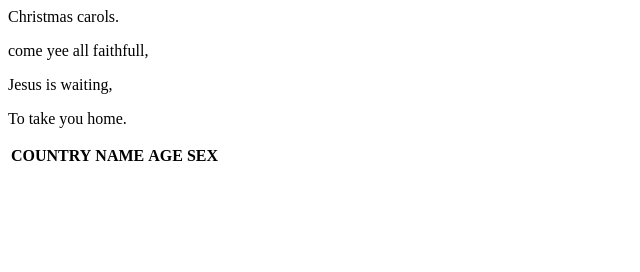
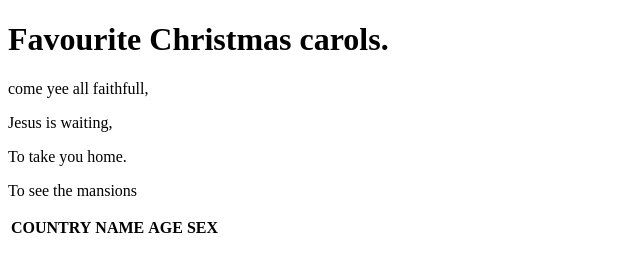
Before and after one commit to SOLOMOHN123/html, a plain HTML site: page index.html in a window 1280 px wide. Shown: the whole page, without its empty margins (0-640 px from the left). Drawn offline with Linux system fonts and the light colour scheme.

Commit message:
modifying h1

```diff
--- a/index.html
+++ b/index.html
@@ -6,11 +6,11 @@
 </head>
 <body>
 
-<hi>Christmas carols.</hi>
+<h1>Favourite Christmas carols.</h1>
 <p>come yee all faithfull,</p>
 <p>Jesus is waiting,</P>
 <p>To take you home.</p>
-
+<p>To see the mansions</p>
 <table style=width: 100%; border-collapse: collapse;>
  <tr>
   <th>COUNTRY</th>
```
